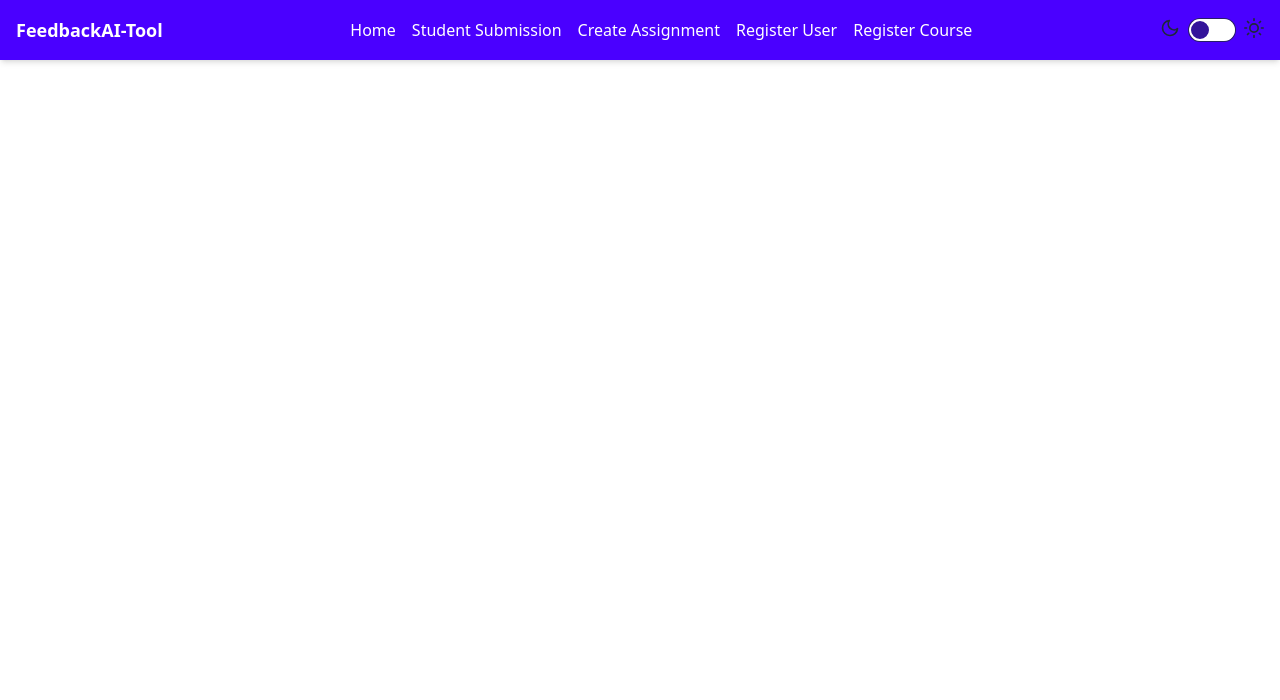
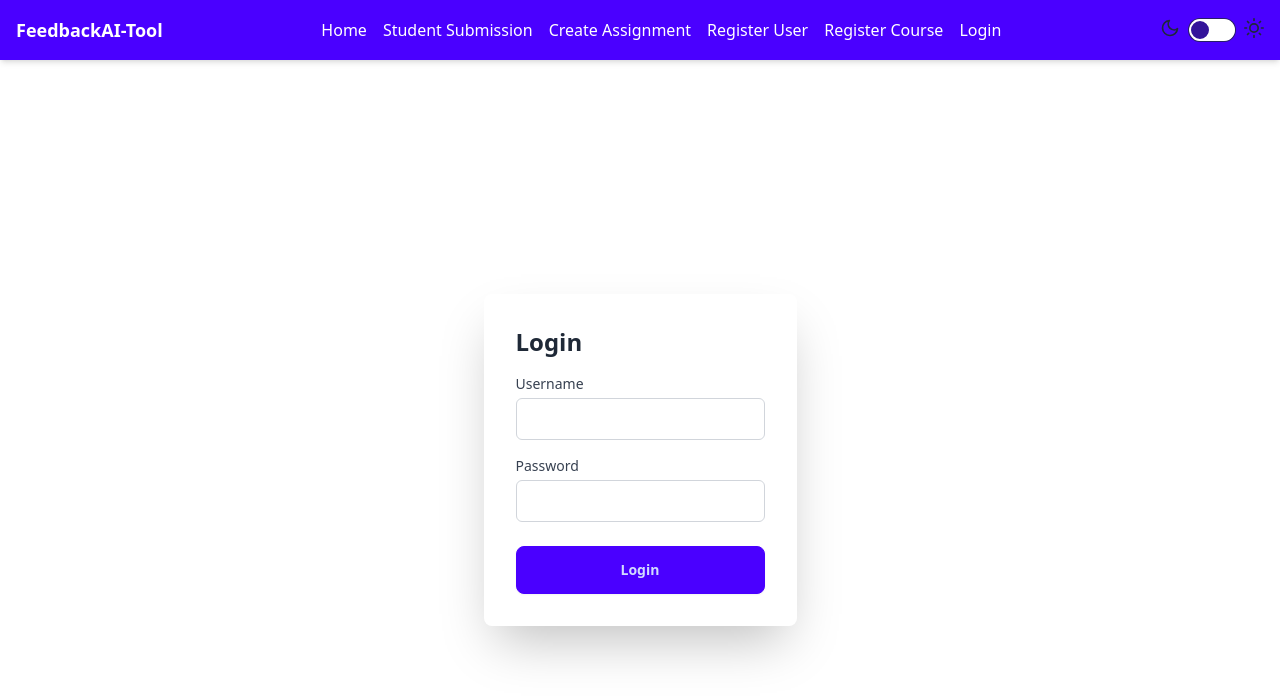
Before and after one commit to afstudeerprojecten/FeedbackAI-Tool, a React (Vite) app: page /FeedbackAI-Tool/login in a window 1280 px wide. Shown: the top 700 px of the page. Built offline with nearby package versions, Linux system fonts and the light colour scheme.

Commit message:
Added mockUser Data and login component

```diff
--- a/src/App.tsx
+++ b/src/App.tsx
@@ -6,6 +6,7 @@ import ChatPage from './pages/ChatPage'; // Assuming you have a ChatPage compone
 import FormPage from './pages/FormPage';
 import RegisterUserForm from './components/RegisterUserForm';
 import CourseRegistrationPage from './pages/CourseRegistrationPage';
+import LoginPage from './pages/LoginPage';
 
 const App: React.FC = () => {
   return (
@@ -17,6 +18,7 @@ const App: React.FC = () => {
         <Route path="/assignment" element={<FormPage />} />
         <Route path="/registeruser" element={<RegisterUserForm />} />
         <Route path="/registercourse" element={<CourseRegistrationPage />} />
+        <Route path="/login" element={<LoginPage />} />
         {/* Add more routes as needed */}
       </Routes>
     </Router>
--- /dev/null
+++ b/src/components/Login.tsx
@@ -0,0 +1,65 @@
+import React, { useState } from 'react';
+import { redirect } from 'react-router-dom'; // Assuming you're using React Router
+import mockUsers from '../data/mockData'; // Import the User type and mock users data
+
+const Login: React.FC = () => {
+  const [username, setUsername] = useState('');
+  const [password, setPassword] = useState('');
+  const [error, setError] = useState('');
+
+  const handleLogin = (e: React.FormEvent<HTMLFormElement>) => {
+    e.preventDefault();
+    // Check if the provided username and password match any mock user
+    const foundUser = mockUsers.find((user) => user.username === username && user.password === password);
+
+    if (foundUser) {
+      // Log in successful, redirect to the dashboard or homepage
+      // Here you can store the user's information in local storage or session storage for authentication purposes
+      // For now, we're just redirecting to the homepage
+        redirect('/');
+      console.log('Login successful');
+    } else {
+      setError('Invalid username or password.');
+    }
+  };
+
+  return (
+    <div className="min-h-screen bg-base flex items-center justify-center">
+      <div className="bg-base rounded-lg shadow-2xl p-8 max-w-md w-full">
+        <form onSubmit={handleLogin}>
+          <h2 className="text-2xl font-semibold mb-4">Login</h2>
+          <div className="mb-4">
+            <label htmlFor="username" className="block text-sm font-medium text-gray-700">Username</label>
+            <input
+              type="text"
+              id="username"
+              name="username"
+              value={username}
+              onChange={(e) => setUsername(e.target.value)}
+              className="mt-1 p-2 block w-full border border-gray-300 rounded-md focus:outline-none focus:ring-indigo-500 focus:border-indigo-500"
+              required
+            />
+          </div>
+          <div className="mb-6">
+            <label htmlFor="password" className="block text-sm font-medium text-gray-700">Password</label>
+            <input
+              type="password"
+              id="password"
+              name="password"
+              value={password}
+              onChange={(e) => setPassword(e.target.value)}
+              className="mt-1 p-2 block w-full border border-gray-300 rounded-md focus:outline-none focus:ring-indigo-500 focus:border-indigo-500"
+              required
+            />
+          </div>
+          {error && <div className="text-red-500 mb-4">{error}</div>}
+          <div>
+            <button type="submit" className="btn btn-primary w-full">Login</button>
+          </div>
+        </form>
+      </div>
+    </div>
+  );
+};
+
+export default Login;
--- a/src/components/Navbar.tsx
+++ b/src/components/Navbar.tsx
@@ -13,6 +13,7 @@ const Navbar: React.FC = () => {
                     <Link to="/assignment" className="text-white hover:text-primary-light transition-colors duration-200">Create Assignment</Link>
                     <Link to="/registeruser" className="text-white hover:text-primary-light transition-colors duration-200">Register User</Link>
                     <Link to="/registercourse" className="text-white hover:text-primary-light transition-colors duration-200">Register Course</Link>
+                    <Link to="/login" className="text-white hover:text-primary-light transition-colors duration-200">Login</Link>
                     {/* Add more navigation links as needed */}
                 </div>
                 <label className="flex cursor-pointer gap-2">
--- /dev/null
+++ b/src/data/mockData.ts
@@ -0,0 +1,41 @@
+// mockData.ts
+
+// Define a type for user
+export type User = {
+    username: string;
+    firstName: string;
+    lastName: string;
+    email: string;
+    password: string;
+    role: 'Student' | 'Teacher' | 'Organisation Admin';
+  };
+
+  // Array of mock users
+  const mockUsers: User[] = [
+    {
+      username: 'student1',
+      firstName: 'John',
+      lastName: 'Doe',
+      email: 'john.doe@example.com',
+      password: 'password123',
+      role: 'Student',
+    },
+    {
+      username: 'teacher1',
+      firstName: 'Jane',
+      lastName: 'Smith',
+      email: 'jane.smith@example.com',
+      password: 'teacherpassword',
+      role: 'Teacher',
+    },
+    {
+      username: 'admin1',
+      firstName: 'Admin',
+      lastName: 'User',
+      email: 'admin@example.com',
+      password: 'adminpassword',
+      role: 'Organisation Admin',
+    },
+  ];
+
+  export default mockUsers;
--- a/src/pages/ChatPage.tsx
+++ b/src/pages/ChatPage.tsx
@@ -6,7 +6,6 @@ import ChatInterface from '../components/ChatInterface';
 const ChatPage: React.FC = () => {
   return (
     <div className="container mx-auto p-4">
-      <h1 className="text-2xl font-bold mb-4">Chat Interface</h1>
       <ChatInterface />
     </div>
   );
--- /dev/null
+++ b/src/pages/LoginPage.tsx
@@ -0,0 +1,13 @@
+// RegisterPage.tsx
+import React from 'react';
+import LoginForm from '../components/Login';
+
+const LoginPage: React.FC = () => {
+  return (
+    <div className="min-h-screen bg-base flex items-center justify-center">
+        <LoginForm />
+    </div>
+  );
+};
+
+export default LoginPage;
```
